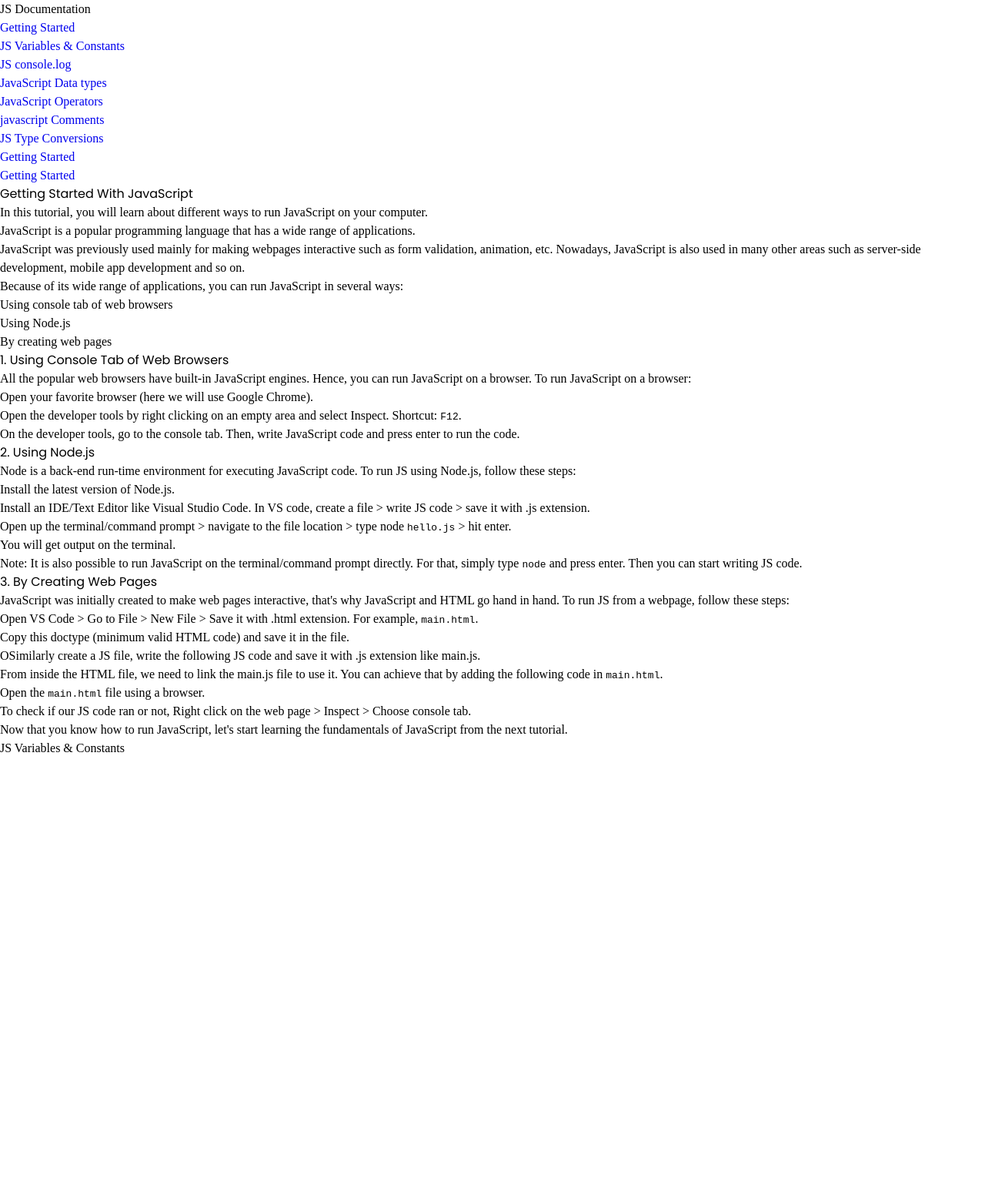
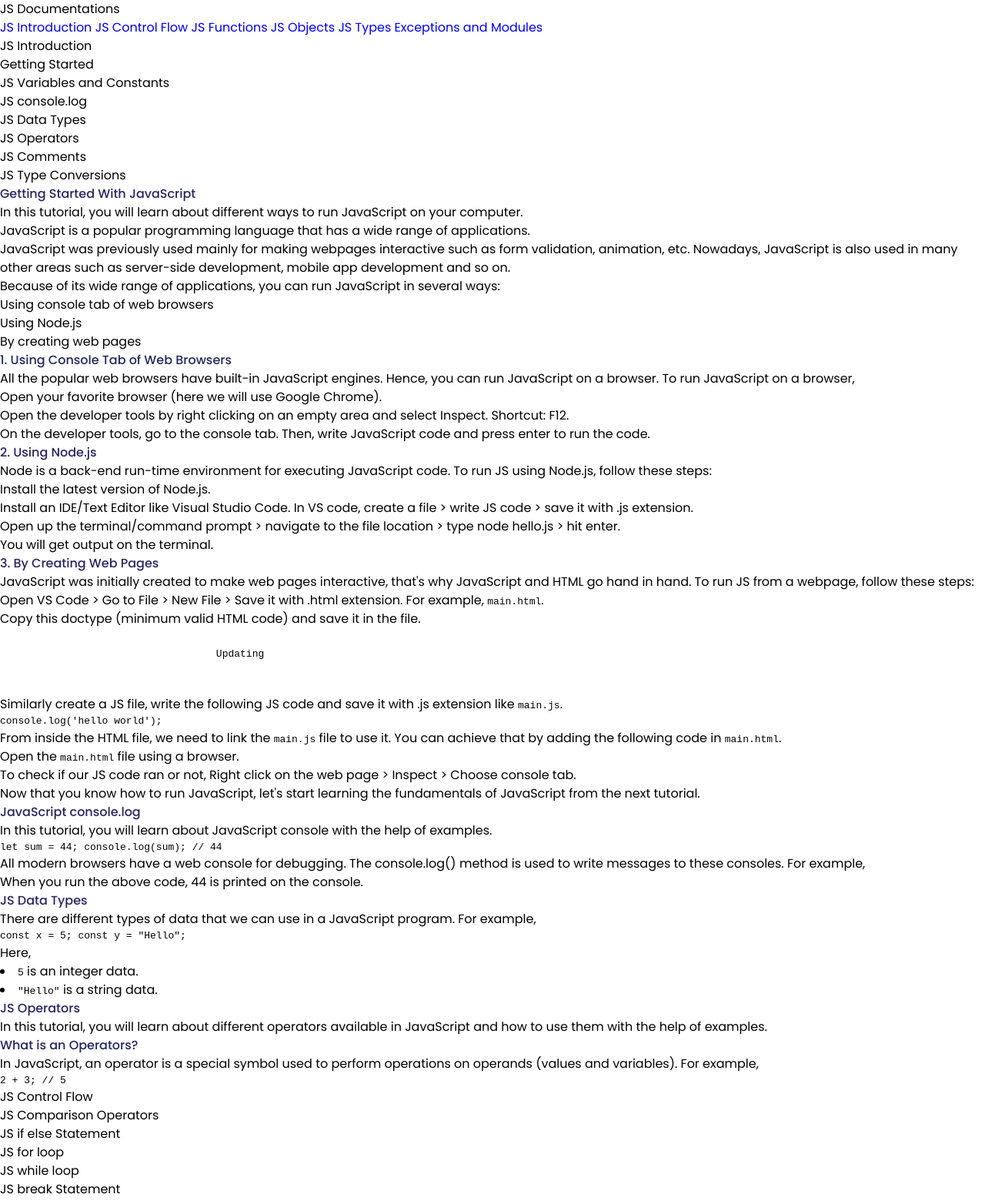
Before and after one commit to blackboldse/technical-page, a plain HTML site: page index.html in a window 1280 px wide. Shown: the top 1560 px of the page at 77% size. Before the commit the page ends 984 px from the top, so only its background shows below. Drawn offline with Linux system fonts and the light colour scheme.

Commit message:
update all file

```diff
--- a/index.html
+++ b/index.html
@@ -1,5 +1,5 @@
+<head>
         <html lang="en">
-    <head>
         <meta charset="UTF-8">
         <meta http-equiv="X-UA-Compatible" content="IE=edge">
         <meta name="viewport" content="width=device-width, initial-scale=1.0">
@@ -12,127 +12,128 @@
     </head>
     <body>
         <nav id="navbar">
-            <header class="nav-heading">JS Documentation</header>
-            <ul class="nav-links">
-                <li>
-                    <a href="#get-started" class="nav-link">Getting Started</a>
-                </li>
-                <li>
-                    <a href="#" class="nav-link">JS Variables & Constants</a>
-                </li>
-                <li>
-                    <a href="#" class="nav-link">JS console.log</a>
-                </li>
-                <li>
-                    <a href="#" class="nav-link">JavaScript Data types</a>
-                </li>
-                <li>
-                    <a href="#" class="nav-link">JavaScript Operators</a>
-                </li>
-                <li>
-                    <a href="#" class="nav-link">javascript Comments</a>
-                </li>
-                <li>
-                    <a href="#" class="nav-link">JS Type Conversions</a>
-                </li>
-                <li>
-                    <a href="#" class="nav-link">Getting Started</a>
-                </li>
-                <li>
-                    <a href="#" class="nav-link">Getting Started</a>
-                </li>
-            </ul>
+            <header>JS Documentations</header>
+            <a href="#JS_Introduction" class="nav-link">JS Introduction</a>
+            <a href="#JS_Control_Flow" class="nav-link">JS Control Flow</a>
+            <a href="#JS_Functions" class="nav-link">JS Functions</a>
+            <a href="#JS_Objects" class="nav-link">JS Objects</a>
+            <a href="#JS_Types" class="nav-link">JS Types</a>
+            <a href="#Exceptions_and_Modules" class="nav-link">Exceptions and Modules</a>
         </nav>
         <main id="main-doc">
-            <section class="main-section">
-                <header>
-                    <h1 class="main-heading">Getting Started With JavaScript</h1>
-                </header>
-                <article class="main-desc" id="get-started">
-                    <p class="main-text">
-                        In this tutorial, you will learn about different ways to run JavaScript on your computer.
-                    </p>
-                    <p class="main-text">
-                        JavaScript is a popular programming language that has a wide range of applications.
-                    </p>
-                    <p class="main-text">
-                        JavaScript was previously used mainly for making webpages interactive such as form validation, animation, etc. Nowadays, JavaScript is also used in many other areas such as server-side development, mobile app development and so on.
-                    </p>
-                    <p class="main-text">
-                        Because of its wide range of applications, you can run JavaScript in several ways:
-                        <ul class="main-text-bullets">
+            <section class="main-section" id="JS_Introduction">
+                <header>JS Introduction</header>
+                <ul class="main-section-index">
+                    <li>Getting Started</li>
+                    <li>JS Variables and Constants</li>
+                    <li>JS console.log</li>
+                    <li>JS Data Types</li>
+                    <li>JS Operators</li>
+                    <li>JS Comments</li>
+                    <li>JS Type Conversions</li>
+                </ul>
+                <div class="main-content">
+                    <h1 class="main-content-title">Getting Started With JavaScript</h1>
+                    <p class="main-content-txt txt-bold">In this tutorial, you will learn about different ways to run JavaScript on your computer.</p>
+                    <p class="main-content-txt">JavaScript is a popular programming language that has a wide range of applications.</p>
+                    <p class="main-content-txt">JavaScript was previously used mainly for making webpages interactive such as form validation, animation, etc. Nowadays, JavaScript is also used in many other areas such as server-side development, mobile app development and so on.</p>
+                    <p class="main-content-txt">Because of its wide range of applications, you can run JavaScript in several ways:</p>
+                    <ul class="main-content-desc">
                         <li>Using console tab of web browsers</li>
                         <li>Using Node.js</li>
                         <li>By creating web pages</li>
                     </ul>
-                    </p>
-                    <div class="main-content">
-                        <h2 class="main-content-console">
-                            1. Using Console Tab of Web Browsers
-                        </h2>
-                        <p class="main-text">
-                            All the popular web browsers have built-in JavaScript engines. Hence, you can run JavaScript on a browser. To run JavaScript on a browser:
-                            <ol>
+                    <h3 class="main-content-heading">1. Using Console Tab of Web Browsers</h3>
+                    <p class="main-content-txt">All the popular web browsers have built-in JavaScript engines. Hence, you can run JavaScript on a browser. To run JavaScript on a browser,</p>
+                    <ol class="main-content-desc">
                         <li>Open your favorite browser (here we will use Google Chrome).</li>
-                                <li>Open the developer tools by right clicking on an empty area and select Inspect. <strong class="bold">Shortcut:</strong> <code>F12</code>.</li>
+                        <li>Open the developer tools by right clicking on an empty area and select Inspect. Shortcut: F12.</li>
                         <li>On the developer tools, go to the console tab. Then, write JavaScript code and press enter to run the code.</li>
                     </ol>
-                        </p>
-                        <h2 class="main-content-node">
-                            2. Using Node.js
-                        </h2>
-                        <p class="main-text">
-                            Node is a back-end run-time environment for executing JavaScript code. To run JS using Node.js, follow these steps:
-                            <ol>
+                    <h3 class="main-content-heading">2. Using Node.js</h3>
+                    <p class="main-content-txt">Node is a back-end run-time environment for executing JavaScript code. To run JS using Node.js, follow these steps:</p>
+                    <ol class="main-content-desc">
                         <li>Install the latest version of Node.js.</li>
-                                <li>Install an IDE/Text Editor like Visual Studio Code. In VS code, <strong class="bold">create a file > write JS code > save it with .js extension.</strong></li>
-                                <li>Open up the terminal/command prompt > navigate to the file location > type node <code>hello.js</code> > hit enter.</li>
+                        <li>Install an IDE/Text Editor like Visual Studio Code. In VS code, create a file > write JS code > save it with .js extension.</li>
+                        <li>Open up the terminal/command prompt > navigate to the file location > type node hello.js > hit enter.</li>
                         <li>You will get output on the terminal.</li>
-                                <p class="note-tip">
-                                    <strong class="bold">Note</strong>: It is also possible to run JavaScript on the terminal/command prompt directly. For that, simply type <code>node</code> and press enter. Then you can start writing JS code.
-                                </p>
                     </ol>
-                        </p>
-                        <h2 class="main-content-create">
-                            3. By Creating Web Pages
-                        </h2>
-                        <p class="main-text">
-                            JavaScript was initially created to make web pages interactive, that's why JavaScript and HTML go hand in hand. To run JS from a webpage, follow these steps:
-                            <ol>
-                                <li><strong class="bold">Open VS Code > Go to File > New File > Save it with .html extension. </strong>For example, <code>main.html</code>.</li>
-                                <li>Copy this doctype (minimum valid HTML code) and save it in the file.</li>
-                                <li>OSimilarly create a JS file, write the following JS code and save it with <strong class="bold">.js</strong> extension like main.js.</li>
-                                <li>From inside the HTML file, we need to link the main.js file to use it. You can achieve that by adding the following code in <code>main.html</code>.</li>
+                    <h3 class="main-content-heading">3. By Creating Web Pages</h3>
+                    <p class="main-content-txt">JavaScript was initially created to make web pages interactive, that's why JavaScript and HTML go hand in hand. To run JS from a webpage, follow these steps:</p>
+                    <ol class="main-content-desc">
+                        <li>Open VS Code > Go to File > New File > Save it with .html extension. For example, <code>main.html</code>.</li>
+                        <li>Copy this doctype (minimum valid HTML code) and save it in the file.
+                            <pre class="editor-contents">
+                                <code class="javascript hljs">
+                                    Updating
+                                </code>
+                            </pre>
+                        </li>
+                        <li>Similarly create a JS file, write the following JS code and save it with .js extension like <code>main.js</code>.</li>
+                        <code class="editor-contents pre code">
+                            console.log('hello world');
+                        </code>
+                        <li>From inside the HTML file, we need to link the <code>main.js</code> file to use it. You can achieve that by adding the following code in <code>main.html</code>.</li>
                         <li>Open the <code>main.html</code> file using a browser.</li>
-                                <li>To check if our JS code ran or not, <strong class="bold">Right click on the web page > Inspect > Choose console tab.</strong></li>
+                        <li>To check if our JS code ran or not, Right click on the web page > Inspect > Choose console tab.</li>
                     </ol>
-                            <p class="maint-text">
-                                Now that you know how to run JavaScript, let's start learning the fundamentals of JavaScript from the next tutorial.
-                            </p>
-                        </p>
+                    <p class="main-content-txt">Now that you know how to run JavaScript, let's start learning the fundamentals of JavaScript from the next tutorial.</p>
+                    <h1 class="main-content-heading">JavaScript console.log</h1>
+                        <p class="main-content-txt">In this tutorial, you will learn about JavaScript console with the help of examples.</p>
+                        <code class="editor-contents">
+                            let sum = 44;
+                            console.log(sum);   // 44
+                        </code>
+                        <p class="main-content-txt">All modern browsers have a web console for debugging. The console.log() method is used to write messages to these consoles. For example,</p>
+                        <p class="main-content-txt">When you run the above code, 44 is printed on the console.</p>
+                    <h1 class="main-content-heading">JS Data Types</h1>
+                        <p class="main-content-txt">There are different types of data that we can use in a JavaScript program. For example,</p>
+                        <code class="editor-contents">
+                            const x = 5;
+                            const y = "Hello";
+                        </code>
+                        <p class="main-content-txt">Here,</p>
+                        <li><code>5</code> is an integer data.</li>
+                        <li><code>"Hello"</code> is a string data.</li>
+                        <h1 class="main-content-heading">JS Operators</h1>
+                        <p class="main-content-txt txt-bold">In this tutorial, you will learn about different operators available in JavaScript and how to use them with the help of examples.</p>
+                        <h3 class="main-content-heading">What is an Operators?</h3>
+                        <p class="main-content-txt">In JavaScript, an operator is a special symbol used to perform operations on operands (values and variables). For example,</p>
+                        <code class="editor-contents">
+                            2 + 3; // 5
+                        </code>
                 </div>
-                </article>
-
             </section>
-            <section class="main-section">
-                <header>JS Variables & Constants</header>
+            <section class="main-section" id="JS_Control_Flow">
+                <header>JS Control Flow</header>
+                <ul class="main-index">
+                    <li>JS Comparison Operators</li>
+                    <li>JS if else Statement</li>
+                    <li>JS for loop</li>
+                    <li>JS while loop</li>
+                    <li>JS break Statement</li>
+                    <li>JS continue Statement</li>
+                    <li>JS switch Statement</li>
+                </ul>
             </section>
-            <section class="main-section">
-                <header></header>
+            <section class="main-section" id="JS_Functions">
+                <header>JS Functions</header>
+                <ul class="main-index">
+                    <li>JS Functions</li>
+                    <li>Variable Scope</li>
+                    <li>JS Hoisting</li>
+                    <li>JS Recursion</li>
+                </ul>
             </section>
-            <section class="main-section">
-                <header></header>
+            <section class="main-section" id="JS_Objects">
+                <header>JS Objects</header>
             </section>
-            <section class="main-section">
-                <header></header>
+            <section class="main-section" id="JS_Types">
+                <header>JS Types</header>
             </section>
-            <section class="main-section">
-                <header></header>
-            </section>
-            <section class="main-section">
-                <header></header>
+            <section class="main-section" id="Exceptions_and_Modules">
+                <header>Exceptions and Modules</header>
             </section>
         </main>
-    </body>
     <script type="text/javascript" src="https://cdn.freecodecamp.org/testable-projects-fcc/v1/bundle.js"></script>
 </html>
--- a/technical.css
+++ b/technical.css
@@ -1,4 +1,7 @@
 /* Reset CSS */
+:root {
+	--color-blue-dark: #25265e;
+}
 
 *,*::before,*::after{
 	box-sizing:border-box;
@@ -10,6 +13,7 @@ header,footer,aside,nav,article,figure,figcaption{
 	padding:0;
     line-height: 1.5;
     -webkit-font-smoothing: antialiased;
+	font-family: 'Poppins', sans-serif;
 }
 fieldset,img{
 	border:0;
@@ -26,9 +30,10 @@ caption,th{
 }
 h1,h2,h3,h4,h5,h6{
 	font-size:100%;
-	font-weight:400;
+	font-weight:500;
     font-family: 'Poppins', sans-serif;
     overflow-wrap: break-word;
+	color: var(--color-blue-dark);
 }
 q:before,q:after{
 	content:'';
```
Lines whose indentation alone changed are shown as unchanged.
